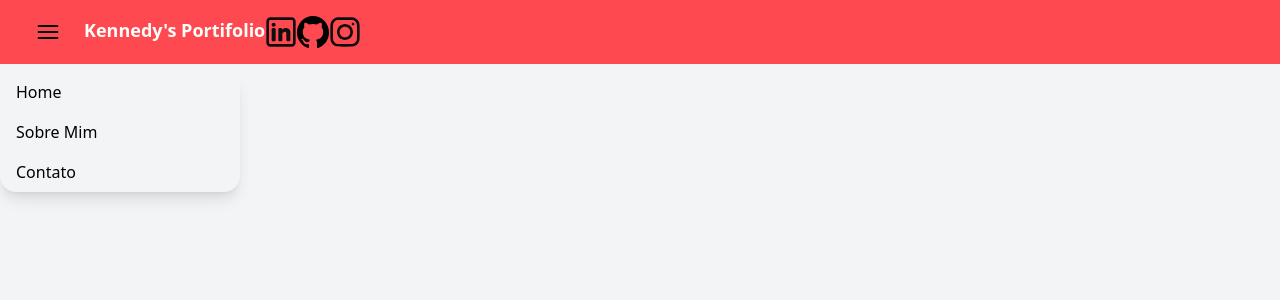
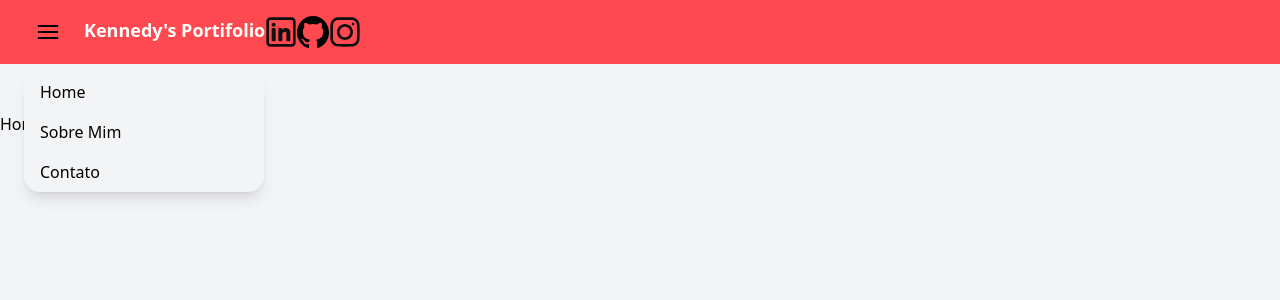
Before and after one commit to Kennedy-Miyake/mini-portifolio, a Vue app in the folder mini-portifolio/: page / in a window 1280 px wide. Both pictures are taken after a click on the picture 48 px from the left and 32 px from the top of the page. Shown: the top 300 px of the page. Built offline with nearby package versions, Linux system fonts and the light colour scheme.

Commit message:
mod: rounding off the menu and its items

```diff
--- a/mini-portifolio/src/components/NavbarComponent.vue
+++ b/mini-portifolio/src/components/NavbarComponent.vue
@@ -8,15 +8,15 @@
 
     <!-- Menu -->
     <div v-if="isOpen"
-         class="absolute top-full left-0 mt-2 w-60 bg-gray-100 shadow-lg rounded-2xl z-10">
+         class="absolute top-full left-0 mt-2 w-60 bg-gray-100 shadow-lg rounded-2xl z-10 ml-6">
       <ul>
-        <li class="block px-4 py-2 hover:bg-gray-200">
+        <li class="block px-4 py-2 hover:bg-gray-200 rounded-t-2xl">
           <a href="#home">Home</a>
         </li>
         <li class="block px-4 py-2 hover:bg-gray-200">
           <a href="#about">Sobre Mim</a>
         </li>
-        <li class="block px-4 py-2 hover:bg-gray-200">
+        <li class="block px-4 py-2 hover:bg-gray-200 rounded-b-2xl">
           <a href="#contact">Contato</a>
         </li>
       </ul>
```
